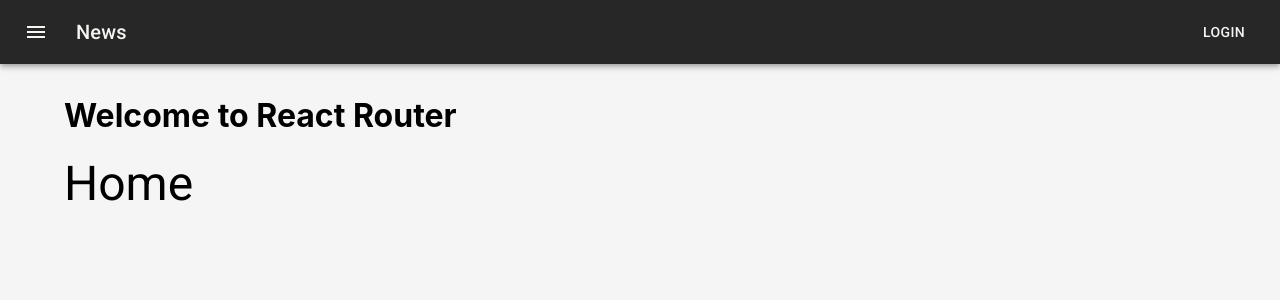
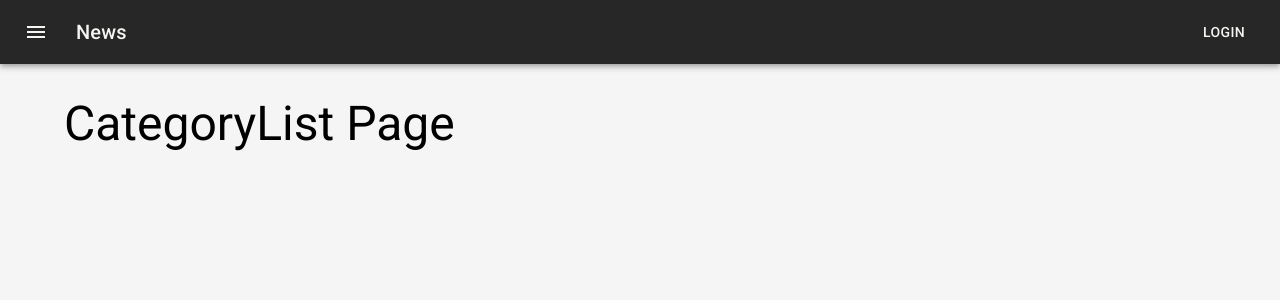
Before and after one commit to diegosilva-ress/codeflix-admin, a React (Create React App) app: page / in a window 1280 px wide. Shown: the top 300 px of the page. Built offline with nearby package versions, Linux system fonts and the light colour scheme.

Commit message:
Criação dos componentes de CRUD de categoria

```diff
--- a/src/App.tsx
+++ b/src/App.tsx
@@ -1,26 +1,13 @@
 import * as React from 'react';
-import {ThemeProvider, Box} from "@mui/system";
+import {Box, ThemeProvider} from "@mui/system";
 import {Header} from "./components/Header";
 import {Layout} from "./components/Layout";
 import {appTheme} from "./config/theme";
-import { Routes, Route, Link } from 'react-router-dom';
-import Typography from "@mui/material/Typography";
-
-const Home = () => (
-    <Box>
-        <Typography variant='h3' component='h1'>
-            Home
-        </Typography>
-    </Box>
-);
-
-const About = () => (
-    <Box>
-        <Typography variant='h3' component='h1'>
-            About
-        </Typography>
-    </Box>
-);
+import {Route, Routes} from 'react-router-dom';
+import {CategoryList} from "./features/categories/ListCategory";
+import {CategoryCreate} from "./features/categories/CreateCategory";
+import {CategoryEdit} from "./features/categories/EditCategory";
+import { Typography } from '@mui/material';
 
 function App() {
     return (
@@ -29,12 +16,19 @@
                 height: '100vh',
                 background: (theme) => theme.palette.grey[100],
             }}>
-                <Header />
+                <Header/>
                 <Layout>
-                    <h1>Welcome to React Router</h1>
                     <Routes>
-                        <Route path='/' element={<Home />} />
-                        <Route path='/about' element={<About />} />
+                        <Route path='/' element={<CategoryList/>}/>
+                        <Route path='/categories' element={<CategoryList/>}/>
+                        <Route path='/categories/create' element={<CategoryCreate/>}/>
+                        <Route path='/categories/edit/:id' element={<CategoryEdit/>}/>
+                        <Route path='*' element={
+                            <Box sx={{color: 'black'}}>
+                                <Typography variant='h1'>404</Typography>
+                                <Typography variant='h2'>Page not found</Typography>
+                            </Box>
+                        }/>
                     </Routes>
                 </Layout>
             </Box>
--- /dev/null
+++ b/src/features/categories/CreateCategory.tsx
@@ -0,0 +1,11 @@
+import {Box} from "@mui/system";
+import Typography from "@mui/material/Typography";
+import * as React from "react";
+
+export const CategoryCreate = () => (
+    <Box>
+        <Typography variant='h3' component='h1'>
+            CategoryCreate Page
+        </Typography>
+    </Box>
+);
--- /dev/null
+++ b/src/features/categories/EditCategory.tsx
@@ -0,0 +1,11 @@
+import {Box} from "@mui/system";
+import Typography from "@mui/material/Typography";
+import * as React from "react";
+
+export const CategoryEdit = () => (
+    <Box>
+        <Typography variant='h3' component='h1'>
+            CategoryEdit Page
+        </Typography>
+    </Box>
+);
--- /dev/null
+++ b/src/features/categories/ListCategory.tsx
@@ -0,0 +1,11 @@
+import {Box} from "@mui/system";
+import Typography from "@mui/material/Typography";
+import * as React from "react";
+
+export const CategoryList = () => (
+    <Box>
+        <Typography variant='h3' component='h1'>
+            CategoryList Page
+        </Typography>
+    </Box>
+);
```
